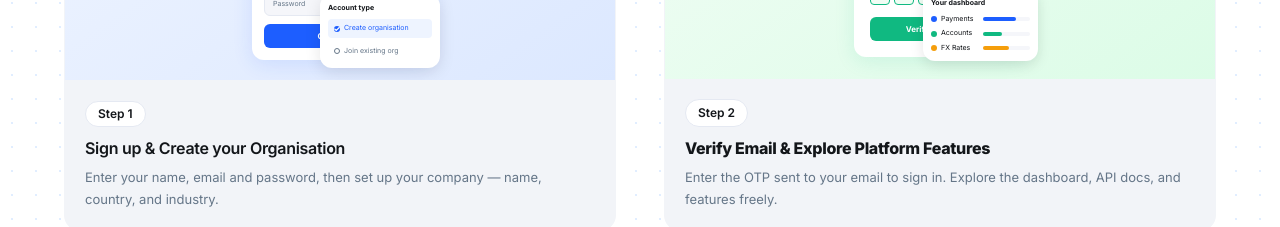
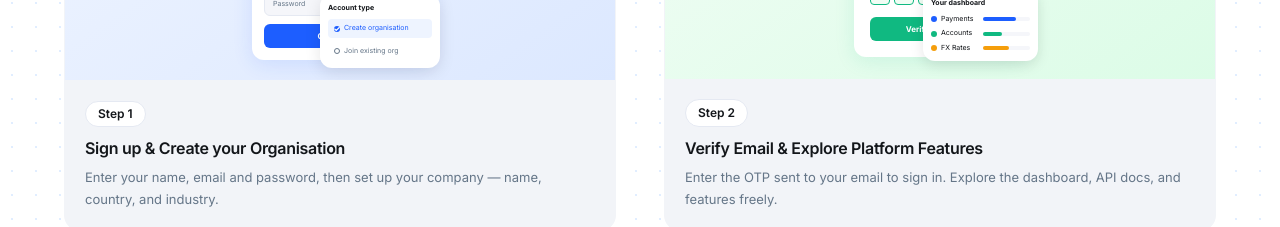
Before and after one commit to Kiruti01/pcxweb-test, a Next.js app: page /embedded-finance in a window 1280 px wide. Shown: the part 4200-4427 px from the top of the page. Built offline with nearby package versions, Linux system fonts and the light colour scheme.

Commit message:
Change font weight from extrabold to semibold

```diff
--- a/components/how-it-works/Step2Card.jsx
+++ b/components/how-it-works/Step2Card.jsx
@@ -148,7 +148,7 @@ const Step2Card = () => {
           Step 2
         </span>
         <h3
-          className="font-extrabold mb-2 leading-snug"
+          className="font-semibold mb-2 leading-snug"
           style={{
             fontSize: "16px",
             letterSpacing: "-0.3px",
```
